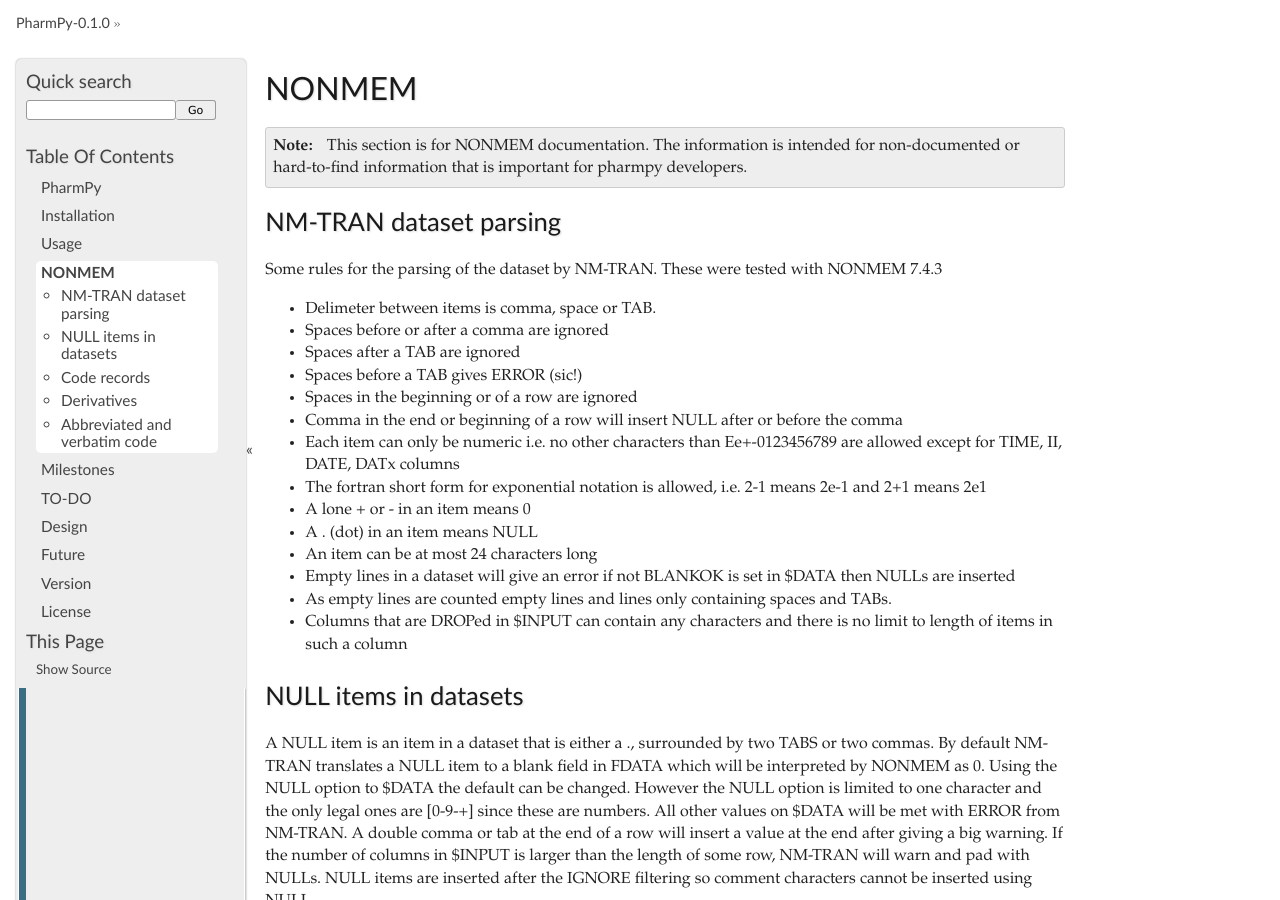
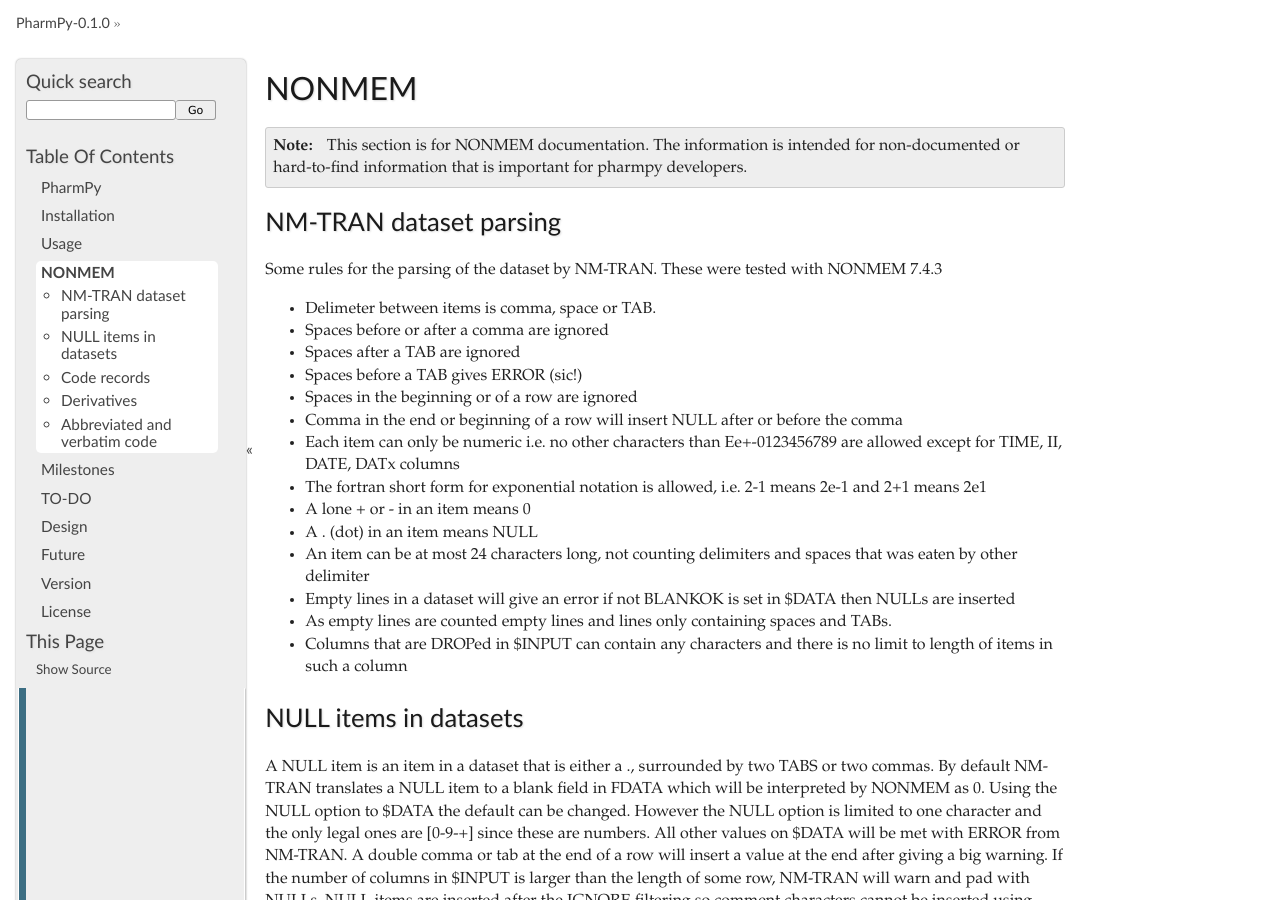
Before and after one commit to pharmpy/pharmpy, a Sphinx documentation site: the page built from docs/NONMEM.rst, in a window 1280 px wide and 900 px high. Built offline with Sphinx 7.4.7, drawn with Linux system fonts in a browser that asks for light colours; pages that are not in the unit, such as notebooks, are missing from menus.

Commit message:
Add to doc that 24 character limit in NONMEM dataset does not count delims

```diff
--- a/docs/NONMEM.rst
+++ b/docs/NONMEM.rst
@@ -23,7 +23,7 @@
 - The fortran short form for exponential notation is allowed, i.e. 2-1 means 2e-1 and 2+1 means 2e1
 - A lone + or - in an item means 0
 - A . (dot) in an item means NULL
-- An item can be at most 24 characters long
+- An item can be at most 24 characters long, not counting delimiters and spaces that was eaten by other delimiter
 - Empty lines in a dataset will give an error if not BLANKOK is set in $DATA then NULLs are inserted
 - As empty lines are counted empty lines and lines only containing spaces and TABs.
 - Columns that are DROPed in $INPUT can contain any characters and there is no limit to length of items in such a column
```
